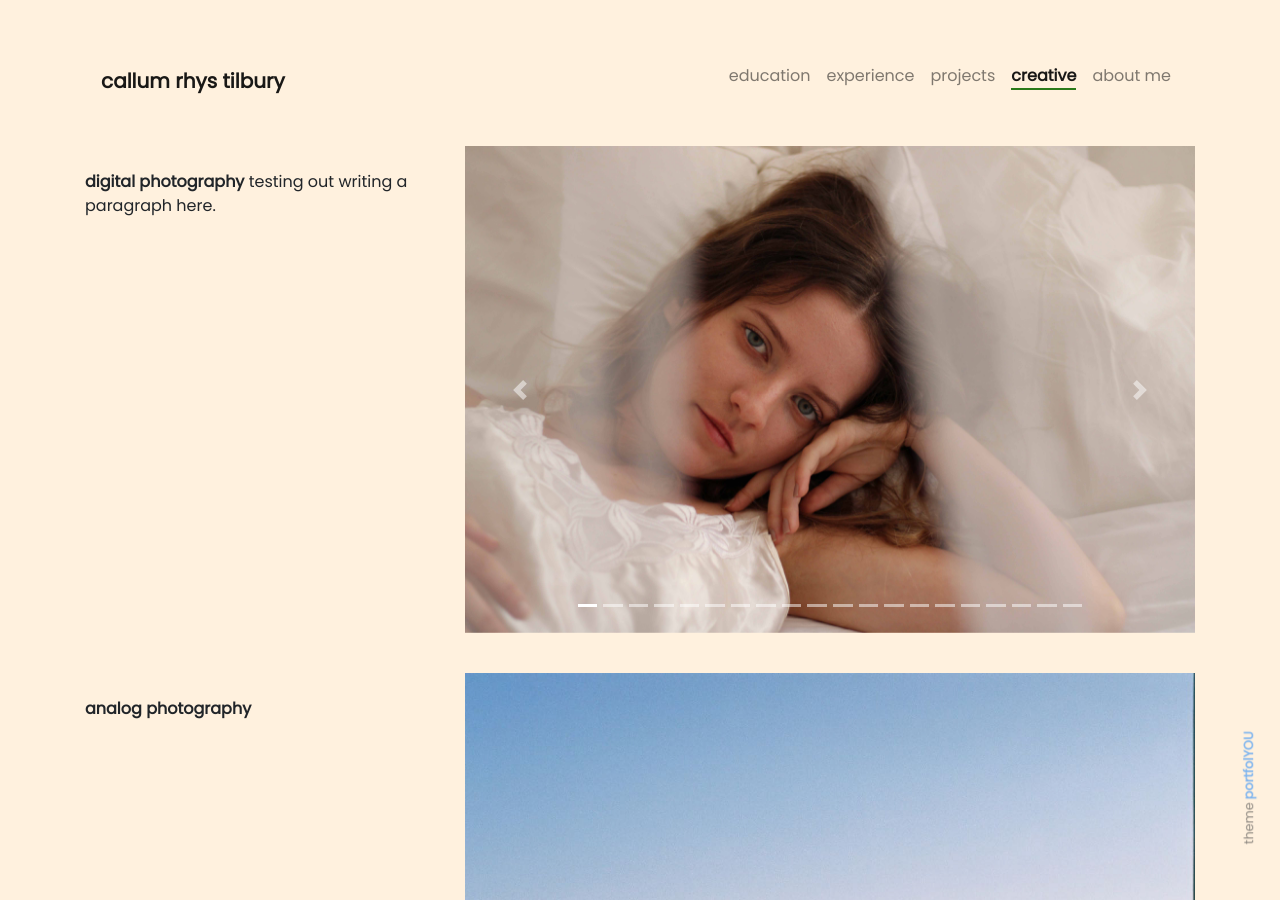
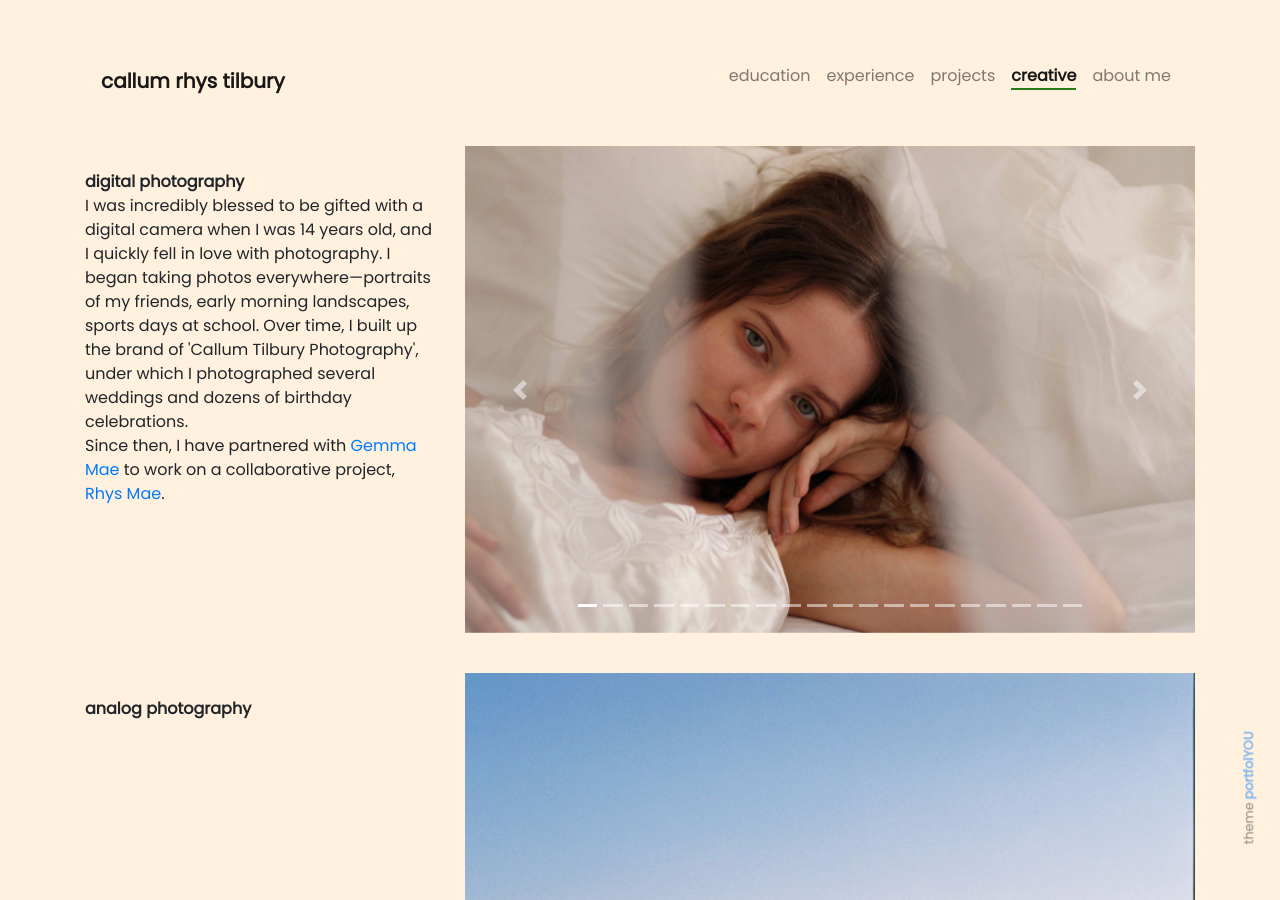
Before and after one commit to callumtilbury/callumtilbury.github.io, a Jekyll site: the page built from pages/creative.md, in a window 1280 px wide and 900 px high. Built offline with Jekyll 4.4.1, drawn with Linux system fonts in a browser that asks for light colours; nearby versions of some CDN libraries.

Commit message:
Updated music video link, and started blurb on photography.

```diff
--- a/pages/creative.md
+++ b/pages/creative.md
@@ -9,8 +9,9 @@ permalink: /creative
 
 <div class="row justify-content-center">
   <div class="col-lg-4 col-md-6 text-left mt-4">
-    <b> digital photography </b>
-    testing out writing a paragraph here.
+    <b> digital photography </b> <br/>
+    I was incredibly blessed to be gifted with a digital camera when I was 14 years old, and I quickly fell in love with photography. I began taking photos everywhere—portraits of my friends, early morning landscapes, sports days at school. Over time, I built up the brand of 'Callum Tilbury Photography', under which I photographed several weddings and dozens of birthday celebrations. <br/>
+    Since then, I have partnered with <a href="https://www.instagram.com/_gemmamae">Gemma Mae</a> to work on a collaborative project, <a href="https://www.instagram.com/rhysmae">Rhys Mae</a>.
   </div>
     <div class="col-md-8">
         {% capture carousel_images %}
@@ -55,7 +56,7 @@ permalink: /creative
             <iframe width="100%" height="166" scrolling="no" frameborder="no" allow="autoplay" src="https://w.soundcloud.com/player/?url=https%3A//api.soundcloud.com/tracks/272986047&color=%23ff5500&auto_play=false&hide_related=false&show_comments=true&show_user=true&show_reposts=false&show_teaser=true"></iframe><div style="font-size: 10px; color: #cccccc;line-break: anywhere;word-break: normal;overflow: hidden;white-space: nowrap;text-overflow: ellipsis; font-family: Interstate,Lucida Grande,Lucida Sans Unicode,Lucida Sans,Garuda,Verdana,Tahoma,sans-serif;font-weight: 100;"><a href="https://soundcloud.com/goodbyecorolla" title="Goodbye, Corolla" target="_blank" style="color: #cccccc; text-decoration: none;">Goodbye, Corolla</a> · <a href="https://soundcloud.com/goodbyecorolla/not-just-yet-ukulele" title="Not Just Yet (Ukulele)" target="_blank" style="color: #cccccc; text-decoration: none;">Not Just Yet (Ukulele)</a></div>
         </div>
         <div class="music_widget_center">
-            <iframe width="100%" height="420" src="https://www.youtube-nocookie.com/embed/69vM_XhQ20I" frameborder="0" allow="accelerometer; autoplay; encrypted-media; gyroscope; picture-in-picture" allowfullscreen></iframe>
+          <iframe width="100%" height="500" src="https://www.youtube-nocookie.com/embed/qA5FRvzFL0I" frameborder="0" allow="accelerometer; autoplay; encrypted-media; gyroscope; picture-in-picture" allowfullscreen></iframe>
         </div>
     </div>
 </div>
```
Also changed, not shown: 2 other files.
